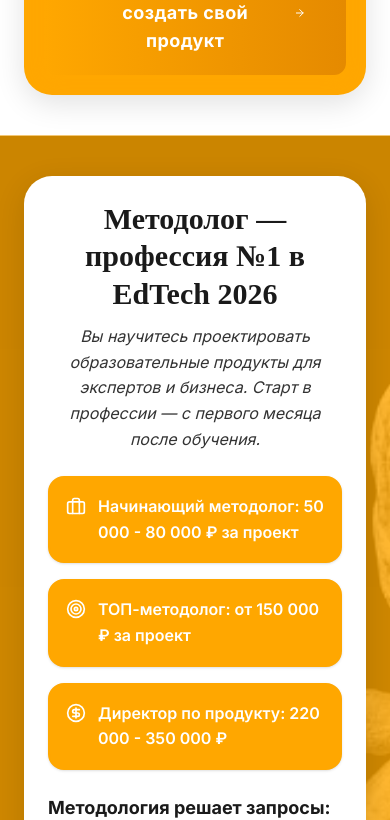
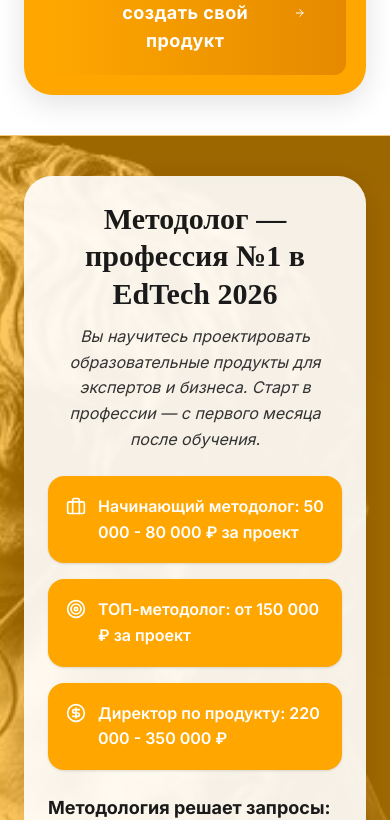
Before and after one commit to sergey9lap-sys/Metodologiya_AGK, a Next.js app: page / in a window 390 px wide. Shown: the part 9480-10300 px from the top of the page. Built offline with nearby package versions, Linux system fonts and the light colour scheme; no server answers.

Commit message:
mobile 2

```diff
--- a/src/sections/MethodologistCareer.tsx
+++ b/src/sections/MethodologistCareer.tsx
@@ -44,7 +44,7 @@ export function MethodologistCareer() {
         width={1040}
         height={1320}
         sizes="(min-width: 1024px) 40vw, 100vw"
-        className="pointer-events-none absolute inset-0 z-0 h-full w-full select-none object-cover object-center opacity-[0.20] brightness-[1.08] contrast-[1.18] [mask-image:linear-gradient(to_bottom,black_0%,rgba(0,0,0,0.9)_76%,transparent_100%)] lg:inset-auto lg:right-[-1%] lg:top-1/2 lg:h-auto lg:w-[42%] lg:max-w-[560px] lg:-translate-y-1/2 lg:object-contain lg:opacity-[0.62] lg:[mask-image:linear-gradient(to_left,black_88%,transparent_100%)] [-webkit-mask-image:linear-gradient(to_bottom,black_0%,rgba(0,0,0,0.9)_76%,transparent_100%)] lg:[-webkit-mask-image:linear-gradient(to_left,black_88%,transparent_100%)]"
+        className="pointer-events-none absolute inset-0 z-0 h-full w-full select-none object-cover object-[82%_center] opacity-[0.38] brightness-[1.08] contrast-[1.18] [mask-image:linear-gradient(to_bottom,black_0%,rgba(0,0,0,0.95)_82%,transparent_100%)] lg:inset-auto lg:right-[-1%] lg:top-1/2 lg:h-auto lg:w-[42%] lg:max-w-[560px] lg:-translate-y-1/2 lg:object-contain lg:object-center lg:opacity-[0.62] lg:[mask-image:linear-gradient(to_left,black_88%,transparent_100%)] [-webkit-mask-image:linear-gradient(to_bottom,black_0%,rgba(0,0,0,0.95)_82%,transparent_100%)] lg:[-webkit-mask-image:linear-gradient(to_left,black_88%,transparent_100%)]"
       />
       <Container className="relative z-20 space-y-6 lg:space-y-8">
         <motion.div
@@ -53,7 +53,7 @@ export function MethodologistCareer() {
           viewport={{ once: true }}
           variants={fadeInUp}
           transition={{ duration: 0.5 }}
-          className="rounded-[28px] bg-white p-6 shadow-card lg:p-8"
+          className="rounded-[28px] bg-white/90 p-6 shadow-card backdrop-blur-[2px] lg:bg-white lg:p-8"
         >
           <div className="mx-auto mb-6 max-w-5xl text-center lg:mb-7">
             <h2 className="mb-3 font-heading text-3xl font-black leading-tight text-text-primary lg:text-4xl">
```
